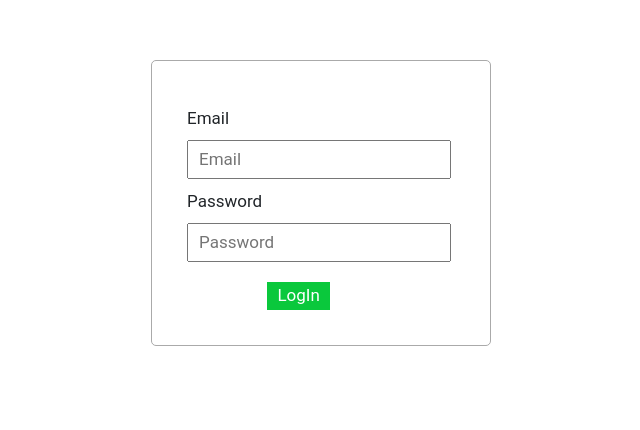
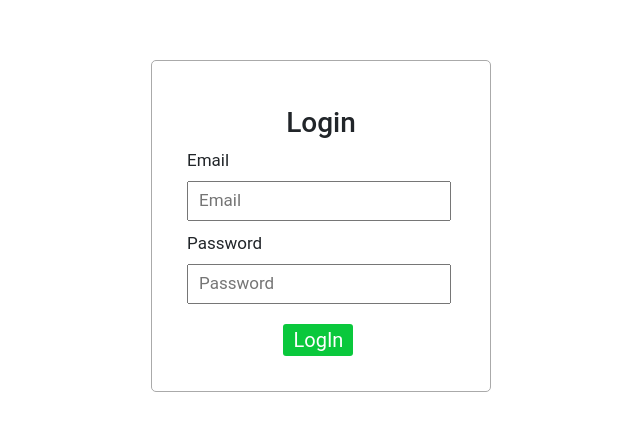
Before and after one commit to KDSGYT/login-signup-template, a plain HTML site: page html/login.html in a window 1280 px wide. Shown: the part 132-562 px from the top of the page, without its empty margins (319-959 px from the left). Drawn offline with Linux system fonts and the light colour scheme.

Commit message:
Login Form Done!

```diff
--- a/css/login.css
+++ b/css/login.css
@@ -4,13 +4,19 @@
 .login_form{
   font-size: 17px;
   margin:25px;
+
 }
-#login_button{
+input[type="submit"]{
   margin-top: 20px;
   padding: 1px 10px;
   background-color: rgb(10, 200, 60);
   /* box-shadow: none; */
   border: 0px solid grey;
+  border-radius: 3px;
   color:white;
-  margin-left: 30%;
+  font-size: 20px;
+  margin-left: 36%;
 }
+h3{
+  text-align: center;
+}
--- a/css/master.css
+++ b/css/master.css
@@ -3,15 +3,17 @@
   padding: 0;
 }
 
-
+body{
+  min-width: 400px;
+}
 .container{
   font-family: 'Roboto', sans-serif;
   border: 1px solid #aaa;
   padding: 20px 10px 10px 10px;
   width: 340px;
-  max-width: auto;
   margin-top: 15%;
   border-radius: 5px;
+
 }
 input{
   margin-bottom: 10px;
--- a/html/login.html
+++ b/html/login.html
@@ -14,6 +14,7 @@
     <!-- Form -->
     <div class="container">
       <form class="login_form" action="action.php" method="post">
+        <h3>Login</h3>
         <!-- Enter Email -->
         <label for="exampleInputEmail1">Email</label>
         <input type="email" id="user_mail" name="email" value="" placeholder="Email">
--- a/js/master.js
+++ b/js/master.js
@@ -1 +1 @@
-location.replace('/html/login.html')
+location.replace('/html/signup.html')
```
Also changed, not shown: html/signup.html (+20 -0 lines), index.html (+1 -1 lines).
